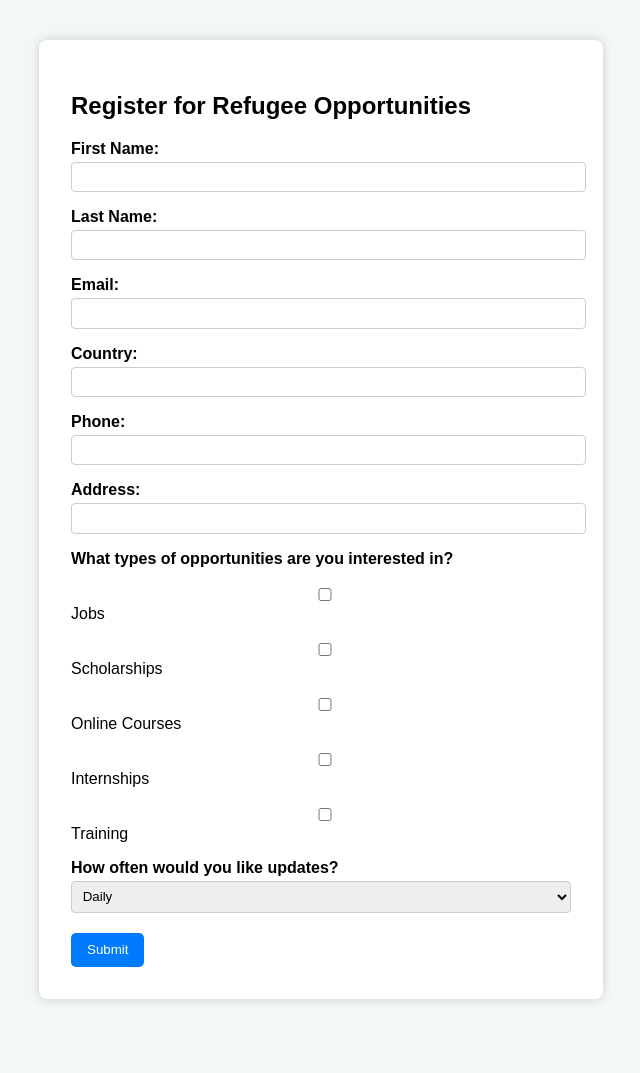
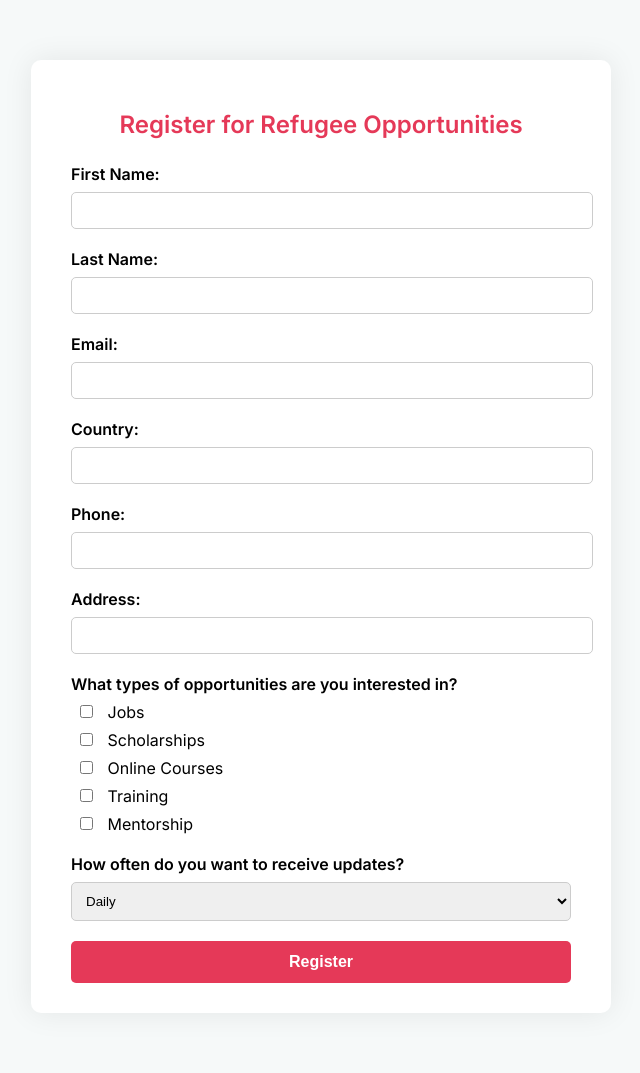
Before and after one commit to Hadiyaqoobi/refugee_project, a Flask app: page /register in a window 1280 px wide. Shown: the whole page, without its empty margins (319-959 px from the left). Before the commit the page ends 1002 px from the top, so only its background shows below. Run offline with Flask 3, Linux system fonts and the light colour scheme.

Commit message:
Update register.html

```diff
--- a/refugee_web1/templates/register.html
+++ b/refugee_web1/templates/register.html
@@ -1,89 +1,108 @@
 <!DOCTYPE html>
-<html>
+<html lang="en">
 <head>
-    <title>Refugee Opportunity Registration</title>
+  <meta charset="UTF-8">
+  <title>Register for Refugee Opportunities</title>
+  <link href="https://fonts.googleapis.com/css2?family=Inter:wght@400;600&display=swap" rel="stylesheet">
   <style>
     body {
-            font-family: Arial, sans-serif;
-            background: #f2f7f8;
-            padding: 2em;
+      font-family: 'Inter', sans-serif;
+      background: #f6f9f9;
+      margin: 0;
+      padding: 0;
     }
-        form {
-            background: white;
-            padding: 2em;
+    .container {
       max-width: 500px;
-            margin: auto;
-            border-radius: 8px;
-            box-shadow: 0 0 10px #ccc;
+      margin: 60px auto;
+      background: #fff;
+      padding: 30px 40px;
+      border-radius: 10px;
+      box-shadow: 0 0 30px rgba(0, 0, 0, 0.08);
+    }
+    h2 {
+      text-align: center;
+      margin-bottom: 25px;
+      color: #e53958;
     }
     label {
-            font-weight: bold;
-            margin-top: 1em;
       display: block;
+      margin-bottom: 8px;
+      font-weight: 600;
     }
-        input, select {
+    input[type="text"], input[type="email"], select {
       width: 100%;
-            padding: 0.5em;
-            margin-top: 0.3em;
+      padding: 10px;
+      margin-bottom: 20px;
       border: 1px solid #ccc;
-            border-radius: 4px;
+      border-radius: 5px;
     }
     .checkbox-group {
-            margin-top: 0.5em;
+      margin-bottom: 20px;
     }
     .checkbox-group label {
+      display: block;
       font-weight: normal;
-            display: block;
-            margin-bottom: 0.3em;
+      margin-left: 5px;
+    }
+    .checkbox-group input {
+      margin-right: 10px;
     }
     button {
-            margin-top: 1.5em;
-            padding: 0.7em 1.2em;
-            background: #007BFF;
+      width: 100%;
+      background: #e53958;
       color: white;
+      padding: 12px;
       border: none;
+      font-size: 16px;
       border-radius: 5px;
+      cursor: pointer;
+      font-weight: bold;
+    }
+    button:hover {
+      background: #d22b47;
     }
   </style>
 </head>
 <body>
-    <form action="/register" method="post">
+  <div class="container">
     <h2>Register for Refugee Opportunities</h2>
-
-        <label for="first_name">First Name:</label>
+    <form action="/register" method="POST">
+      <label>First Name:</label>
       <input type="text" name="first_name" required>
 
-        <label for="last_name">Last Name:</label>
+      <label>Last Name:</label>
       <input type="text" name="last_name" required>
 
-        <label for="email">Email:</label>
+      <label>Email:</label>
       <input type="email" name="email" required>
 
-        <label for="country">Country:</label>
+      <label>Country:</label>
       <input type="text" name="country" required>
 
-        <label for="phone">Phone:</label>
-        <input type="tel" name="phone">
+      <label>Phone:</label>
+      <input type="text" name="phone">
 
-        <label for="address">Address:</label>
-        <input type="text" name="address">
+      <label>Address:</label>
+      <input type="text" name="address" required>
 
       <label>What types of opportunities are you interested in?</label>
       <div class="checkbox-group">
         <label><input type="checkbox" name="preferences" value="jobs"> Jobs</label>
         <label><input type="checkbox" name="preferences" value="scholarships"> Scholarships</label>
         <label><input type="checkbox" name="preferences" value="online courses"> Online Courses</label>
-            <label><input type="checkbox" name="preferences" value="internships"> Internships</label>
         <label><input type="checkbox" name="preferences" value="training"> Training</label>
+        <label><input type="checkbox" name="preferences" value="mentorship"> Mentorship</label>
       </div>
 
-        <label for="frequency">How often would you like updates?</label>
+      <label>How often do you want to receive updates?</label>
       <select name="frequency" required>
         <option value="daily">Daily</option>
         <option value="weekly">Weekly</option>
+        <option value="monthly">Monthly</option>
       </select>
 
-        <button type="submit">Submit</button>
+      <button type="submit">Register</button>
     </form>
+  </div>
 </body>
 </html>
```
Lines whose indentation alone changed are shown as unchanged.
